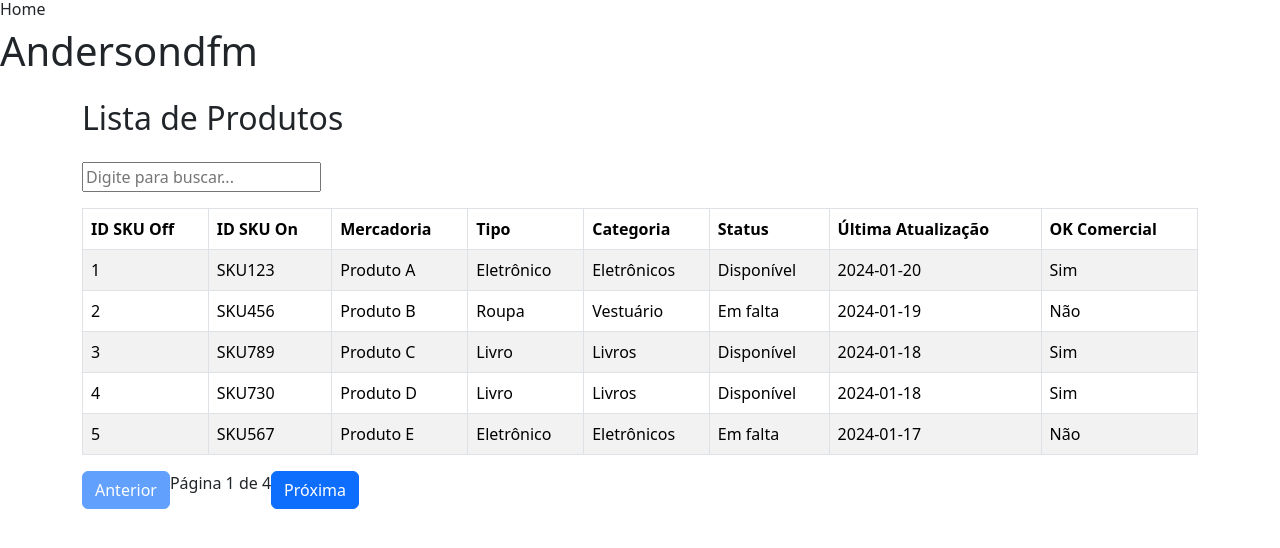
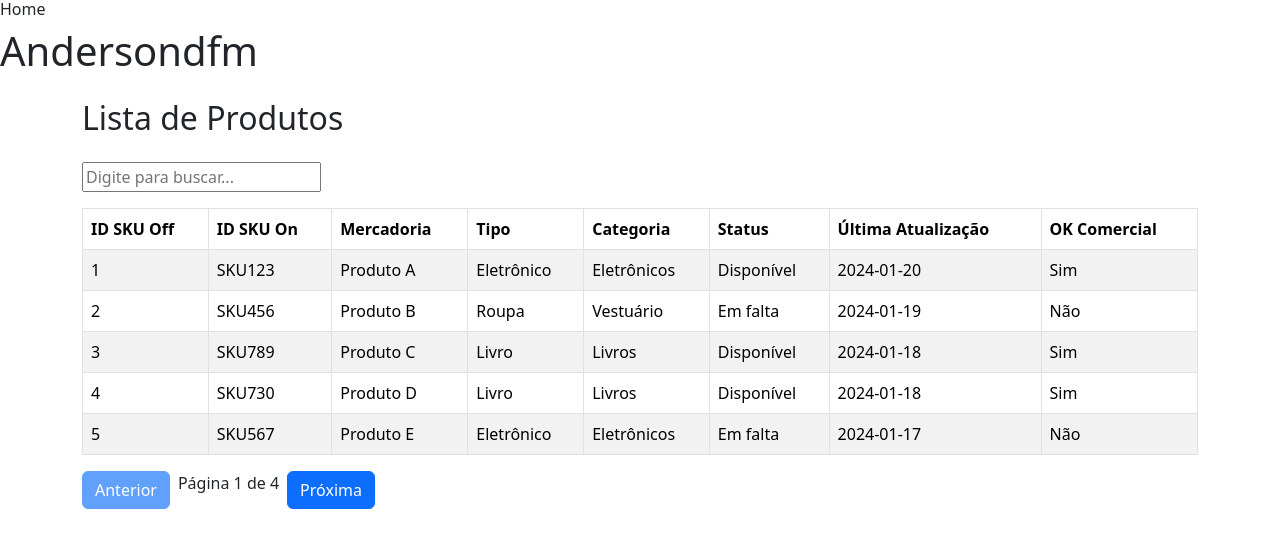
Before and after one commit to andersondfm/React-18-TypeScript-Vite, a React (Vite) app: page / in a window 1280 px wide. Shown: the top 548 px of the page. Built offline with nearby package versions, Linux system fonts and the light colour scheme; data requests are answered from the project's data file.

Commit message:
Atualização

```diff
--- a/src/components/ProductTable.tsx
+++ b/src/components/ProductTable.tsx
@@ -126,19 +126,21 @@
         </tbody>
       </Table>
 
-      <div className="pagination">
+      <div className="pagination mt-3">
   <Button
     variant="primary"
     onClick={() => changePage(currentPage - 1)}
     disabled={currentPage === 1}
+    className="mr-2"  // Adicionando margem à direita
   >
     Anterior
   </Button>
-        <span>Página {currentPage} de {totalPages}</span>
+  <span className="mx-2"> Página {currentPage} de {totalPages}</span>
   <Button
     variant="primary"
     onClick={() => changePage(currentPage + 1)}
     disabled={currentPage === totalPages}
+    className="ml-2"  // Adicionando margem à esquerda
   >
     Próxima
   </Button>
```
Lines whose indentation alone changed are shown as unchanged.
